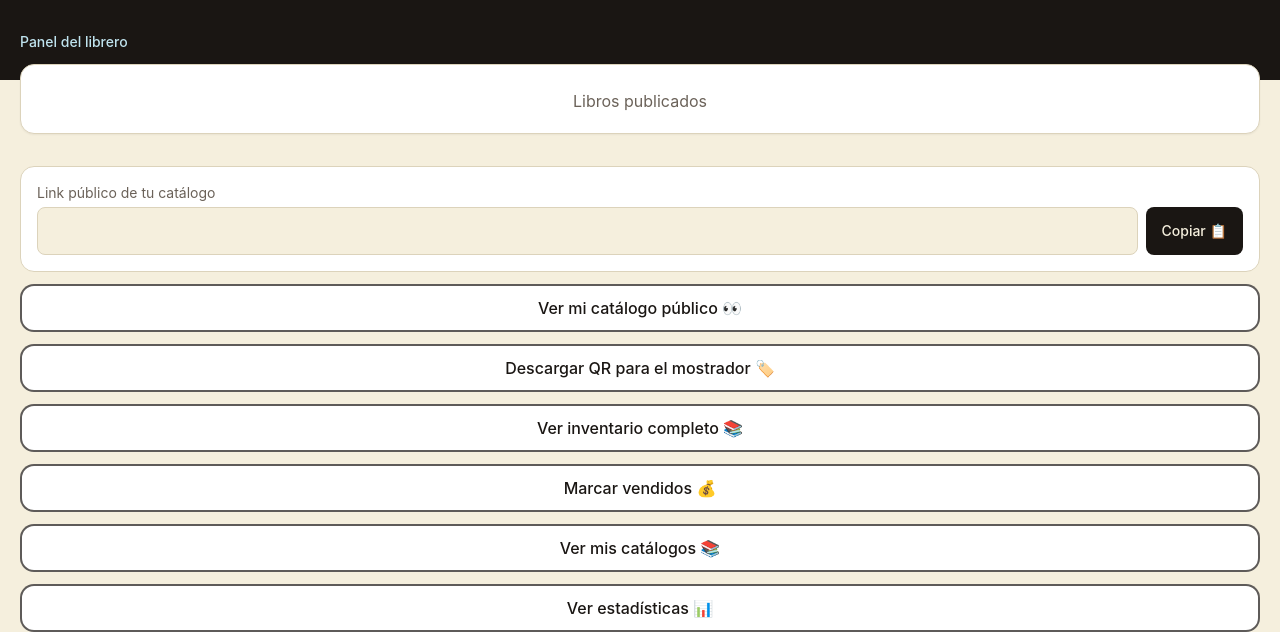
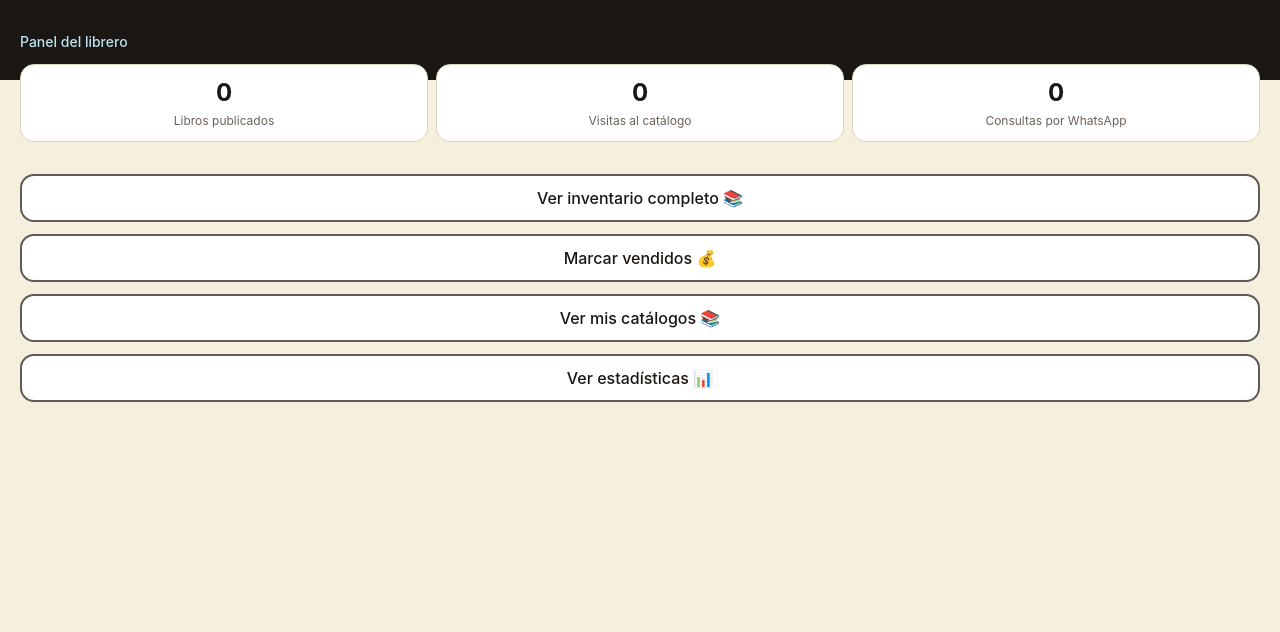
Before and after one commit to nvranco/librero, a FastAPI app: template app/templates/panel.html in a window 1280 px wide. Shown: the top 632 px of the page. Run offline with FastAPI, Linux system fonts and the light colour scheme; the template is opened without the code that fills it, so the values that code supplies are empty; parts of the project's set-up code (start-up, migrations or seed data) failed here and were passed over; some libraries are stand-ins or nearby versions.

Commit message:
Simplificar acciones del panel y sumar 3 indicadores animados
Saca del panel el link publico, el QR y el boton de "ver catalogo" (ya
estan cubiertos por "Ver mis catalogos", que ahora tambien tiene el QR).
El indicador unico de libros publicados pasa a ser 3 indicadores chicos
(libros, visitas al catalogo, consultas por WhatsApp) del ciclo actual,
que animan un conteo desde 0 al entrar al panel.

```diff
--- a/app/templates/catalogos.html
+++ b/app/templates/catalogos.html
@@ -17,6 +17,8 @@
           class="tap btn-secundario flex-1 rounded-lg px-3 py-2 text-sm font-medium">Copiar link 📋</button>
         <a href="{{ url_publica }}" target="_blank" rel="noopener"
           class="tap btn-secundario flex-1 flex items-center justify-center rounded-lg px-3 py-2 text-sm font-medium">Ir 🔗</a>
+        <a href="{{ url_qr }}" download="qr-{{ libreria.slug }}.png"
+          class="tap btn-secundario flex-1 flex items-center justify-center rounded-lg px-3 py-2 text-sm font-medium">QR 🏷️</a>
       </div>
     </div>
 
--- a/app/templates/panel.html
+++ b/app/templates/panel.html
@@ -9,11 +9,19 @@
   </header>
 
   <main class="flex-1 px-5 -mt-4 pb-28">
-    <div class="bg-papel border border-borde rounded-xl2 shadow-sm p-5 text-center">
-      <p class="text-5xl font-bold">{{ cant_libros }}</p>
-      <p class="text-gris mt-1">
-        {% if cant_libros == 1 %}Libro publicado{% else %}Libros publicados{% endif %}
-      </p>
+    <div class="grid grid-cols-3 gap-2">
+      <div class="bg-papel border border-borde rounded-xl2 p-3 text-center">
+        <p class="text-2xl font-bold" data-contador="{{ cant_libros }}">0</p>
+        <p class="text-xs text-gris mt-1">Libro{{ 's' if cant_libros != 1 else '' }} publicado{{ 's' if cant_libros != 1 else '' }}</p>
+      </div>
+      <div class="bg-papel border border-borde rounded-xl2 p-3 text-center">
+        <p class="text-2xl font-bold" data-contador="{{ vistas_ciclo }}">0</p>
+        <p class="text-xs text-gris mt-1">Visita{{ 's' if vistas_ciclo != 1 else '' }} al catálogo</p>
+      </div>
+      <div class="bg-papel border border-borde rounded-xl2 p-3 text-center">
+        <p class="text-2xl font-bold" data-contador="{{ clics_ciclo }}">0</p>
+        <p class="text-xs text-gris mt-1">Consulta{{ 's' if clics_ciclo != 1 else '' }} por WhatsApp</p>
+      </div>
     </div>
 
     {% if cant_libros == 0 %}
@@ -50,28 +58,6 @@
     {% endif %}
 
     <div class="mt-8 space-y-3">
-      <div class="bg-papel border border-borde rounded-xl2 p-4">
-        <p class="text-sm text-gris mb-1">Link público de tu catálogo</p>
-        <div class="flex items-center gap-2">
-          <input readonly value="{{ url_publica }}"
-            class="tap flex-1 min-w-0 truncate rounded-lg border border-borde px-3 py-2 text-sm bg-crema">
-          <button type="button" onclick="copiar('{{ url_publica }}', this)"
-            class="tap btn-primario shrink-0 rounded-lg px-4 text-sm font-medium">
-            Copiar 📋
-          </button>
-        </div>
-      </div>
-
-      <a href="{{ url_publica }}" target="_blank" rel="noopener"
-        class="tap btn-secundario w-full flex items-center justify-center rounded-xl2 font-medium">
-        Ver mi catálogo público 👀
-      </a>
-
-      <a href="{{ url_qr }}" download="qr-{{ libreria.slug }}.png"
-        class="tap btn-secundario w-full flex items-center justify-center rounded-xl2 font-medium">
-        Descargar QR para el mostrador 🏷️
-      </a>
-
       <a href="{{ url_inventario }}"
         class="tap btn-secundario w-full flex items-center justify-center rounded-xl2 font-medium">
         Ver inventario completo 📚
@@ -151,13 +137,22 @@
   const LIBRERO_TOKEN = "{{ libreria.token_panel }}";
   const API_LOTES = `/api/${LIBRERO_SLUG}/${LIBRERO_TOKEN}/lotes`;
 
-  function copiar(texto, btn) {
-    navigator.clipboard.writeText(texto).then(function () {
-      var original = btn.textContent;
-      btn.textContent = '¡Listo!';
-      setTimeout(function () { btn.textContent = original; }, 1500);
+  function animarContadores() {
+    document.querySelectorAll('[data-contador]').forEach((el) => {
+      const destino = Number(el.dataset.contador);
+      if (!destino) { el.textContent = '0'; return; }
+      const inicio = performance.now();
+      const duracion = 700;
+      function paso(ahora) {
+        const t = Math.min((ahora - inicio) / duracion, 1);
+        const valor = Math.round(destino * (1 - Math.pow(1 - t, 3))); // ease-out cubico
+        el.textContent = valor;
+        if (t < 1) requestAnimationFrame(paso);
+      }
+      requestAnimationFrame(paso);
     });
   }
+  animarContadores();
 
   const btnCargar = document.getElementById('btn-cargar');
   const inputFotos = document.getElementById('input-fotos');
```
Also changed, not shown: app/routers/panel.py (+19 -0 lines).
